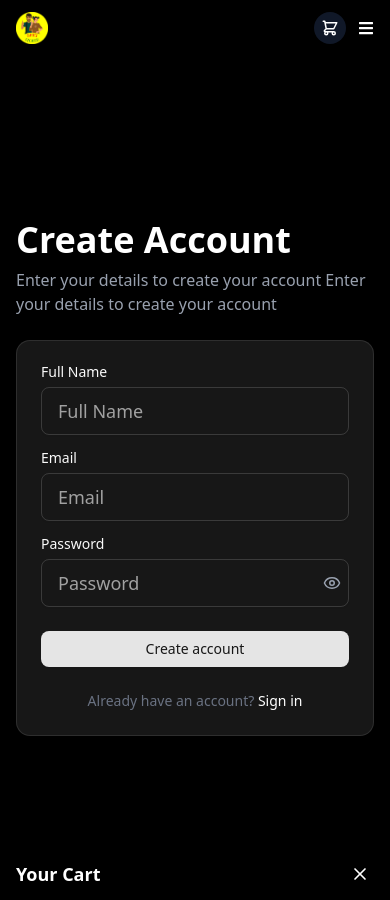
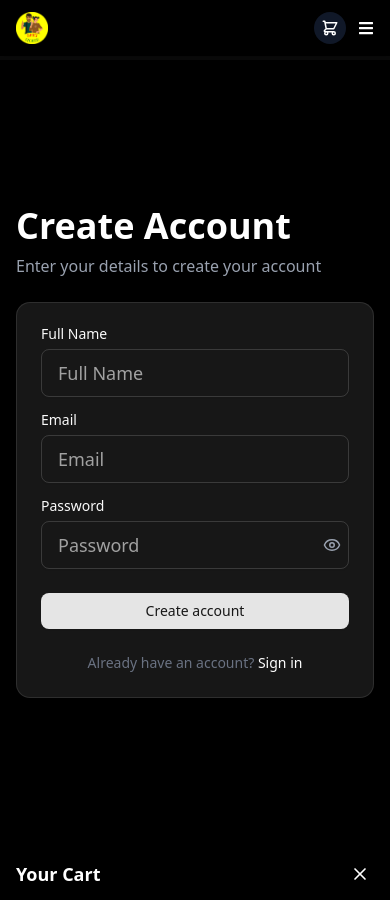
Before and after one commit to MIANSIT/shei-hoise, a Next.js app: page /sign-up in a window 390 px wide. After the commit the page ends 844 px from the top, so only its background shows below. Built offline with nearby package versions, Linux system fonts and the light colour scheme.

Commit message:
:bug: Fix: scroll on mobile and desktop remove for login and singup also adjust header for lg and md screen

```diff
--- a/src/app/components/auth/SignIn/LoginWrapper.tsx
+++ b/src/app/components/auth/SignIn/LoginWrapper.tsx
@@ -10,7 +10,7 @@ export function LoginWrapper() {
   return (
     <>
       {/* Mobile Layout */}
-      <div className="block md:hidden">
+      <div className="block lg:hidden">
         <MobileHeader />
         <MobileLayout>
           <LoginForm />
--- a/src/app/components/auth/SignUp/SignUpContainer.tsx
+++ b/src/app/components/auth/SignUp/SignUpContainer.tsx
@@ -10,7 +10,7 @@ export function SignUpContainer() {
   return (
     <>
       {/* Mobile Layout */}
-      <div className="block md:hidden">
+      <div className="block lg:hidden">
         <MobileHeader />
         <MobileLayout>
           <SignUpForm />
--- a/src/app/components/auth/SignUp/SignUpForm.tsx
+++ b/src/app/components/auth/SignUp/SignUpForm.tsx
@@ -48,7 +48,6 @@ export function SignUpForm() {
       <div className="text-center">
         <h1 className="text-4xl font-bold text-left text-white">Create Account</h1>
         <p className="mt-2 text-gray-400 text-left">
-          Enter your details to create your account
           Enter your details to create your account
         </p>
       </div>
--- a/src/app/components/common/DesktopHeader.tsx
+++ b/src/app/components/common/DesktopHeader.tsx
@@ -27,8 +27,10 @@ export default function DesktopHeader() {
 
   return (
     <>
-      <header className="hidden lg:block fixed top-0 left-0 w-full text-white z-50 bg-transparent backdrop-blur-md">
+      {/* Sticky Header (no extra spacer needed) */}
+      <header className="hidden lg:block sticky top-0 left-0 w-full text-white z-50 bg-transparent backdrop-blur-md">
         <div className="flex items-center justify-between px-8 py-4">
+          {/* Logo + Navigation */}
           <div className="flex items-center gap-8">
             <Link href="/" className="flex items-center">
               <Image
@@ -55,6 +57,8 @@ export default function DesktopHeader() {
               ))}
             </nav>
           </div>
+
+          {/* Cart + Auth Links */}
           <div className="flex items-center gap-5">
             <ShoppingCartIcon onClick={() => setIsCartOpen(true)} />
             {navLinks.slice(3).map((link) => {
@@ -80,10 +84,8 @@ export default function DesktopHeader() {
         </div>
       </header>
 
+      {/* Cart Sidebar */}
       <CartSidebar isOpen={isCartOpen} onClose={() => setIsCartOpen(false)} />
-
-      {/* Spacer to push content below header */}
-      <div className="hidden lg:block h-16"></div>
     </>
   );
 }
--- a/src/app/components/common/MobileHeader.tsx
+++ b/src/app/components/common/MobileHeader.tsx
@@ -7,7 +7,6 @@ import { FaBars, FaTimes } from "react-icons/fa";
 import ShoppingCartIcon from "./ShoppingCartIcon";
 import { usePathname } from "next/navigation";
 import CartBottomBar from "../shop/CartBottomBar";
-
 
 interface NavLink {
   name: string;
@@ -33,10 +32,17 @@ export default function MobileHeader() {
 
   return (
     <>
-      <header className="bg-black px-4 py-3 shadow-md lg:hidden relative z-50">
+      {/* Fixed mobile header */}
+      <header className="bg-black px-4 py-3 shadow-md lg:hidden fixed top-0 left-0 w-full z-50">
         <div className="flex items-center justify-between">
           <Link href="/" className="flex items-center">
-            <Image src="/logo.png" alt="Shei Hoise Logo" width={32} height={32} priority />
+            <Image
+              src="/logo.png"
+              alt="Shei Hoise Logo"
+              width={32}
+              height={32}
+              priority
+            />
           </Link>
           <div className="flex items-center gap-3">
             <ShoppingCartIcon onClick={() => setIsCartOpen(true)} />
@@ -50,6 +56,7 @@ export default function MobileHeader() {
           </div>
         </div>
 
+        {/* Mobile nav menu */}
         <nav
           className={`overflow-hidden transition-all duration-300 ease-in-out bg-black ${
             menuOpen ? "max-h-70 opacity-100 mt-2" : "max-h-0 opacity-0"
@@ -63,7 +70,9 @@ export default function MobileHeader() {
                   : "";
               return (
                 <li key={link.path}>
-                  {index === 3 && <div className="border-t border-white/20 my-2"></div>}
+                  {index === 3 && (
+                    <div className="border-t border-white/20 my-2"></div>
+                  )}
                   <Link
                     href={`${link.path}${redirectParam}`}
                     className={`block py-2 px-3 rounded-md transition-colors duration-200 text-left text-sm ${
@@ -83,6 +92,10 @@ export default function MobileHeader() {
         </nav>
       </header>
 
+      {/* Push page content below fixed header */}
+      <div className="h-[60px] lg:hidden" />
+
+      {/* Cart bottom bar */}
       <CartBottomBar isOpen={isCartOpen} onClose={() => setIsCartOpen(false)} />
     </>
   );
--- a/src/app/components/ui/sheiAuthLayout/AuthDesktop.tsx
+++ b/src/app/components/ui/sheiAuthLayout/AuthDesktop.tsx
@@ -2,7 +2,7 @@ import Image from "next/image";
 
 export function DesktopLayout({ children }: { children: React.ReactNode }) {
   return (
-    <div className="flex h-[100dvh] w-full">
+    <div className="flex min-h-[calc(100dvh-72px)] w-full">
       {/* Left side - Image */}
       <div className="hidden w-1/2 md:block">
         <div className="relative h-full w-full">
--- a/src/app/components/ui/sheiAuthLayout/AuthMobile.tsx
+++ b/src/app/components/ui/sheiAuthLayout/AuthMobile.tsx
@@ -1,6 +1,6 @@
 export function MobileLayout({ children }: { children: React.ReactNode }) {
   return (
-    <div className="flex h-[100dvh] w-full items-center justify-center bg-black p-4">
+    <div className="flex min-h-[calc(100dvh-60px)] w-full items-center justify-center bg-black p-4">
       <div className="w-full max-w-sm space-y-6">{children}</div>
     </div>
   );
```
